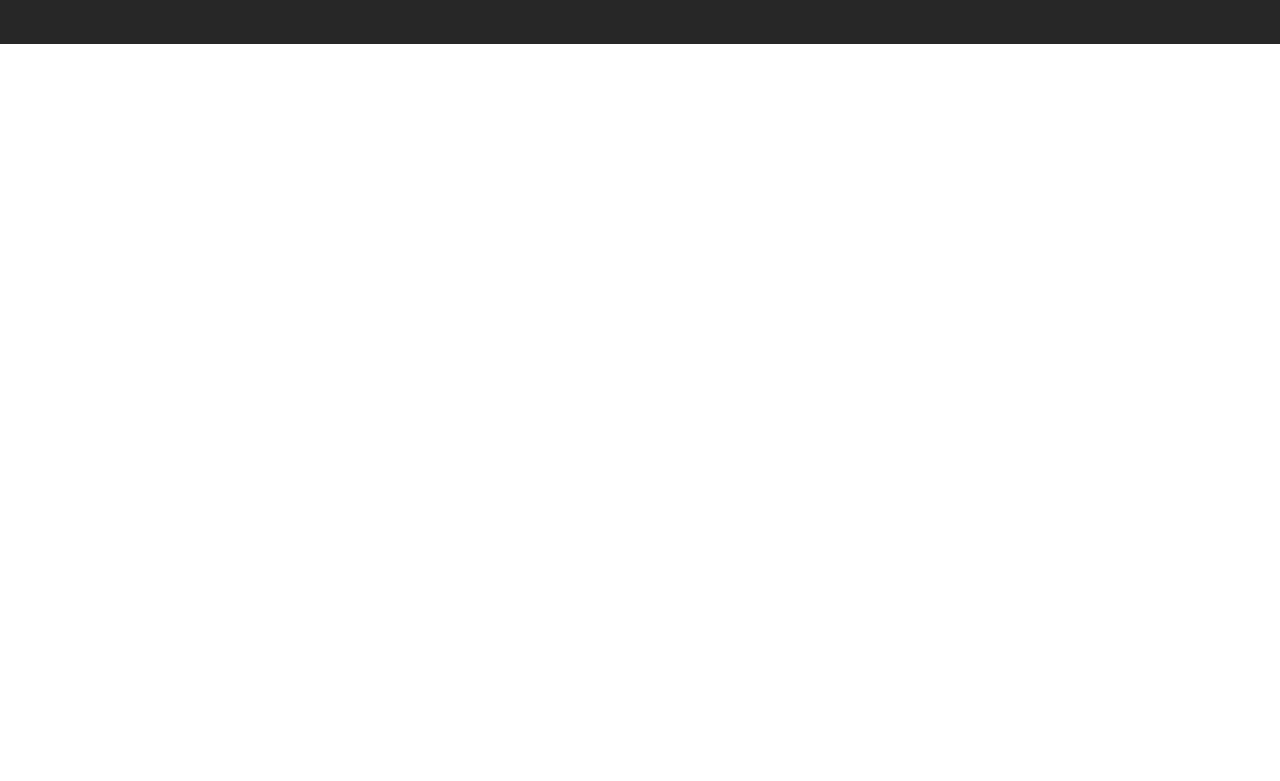
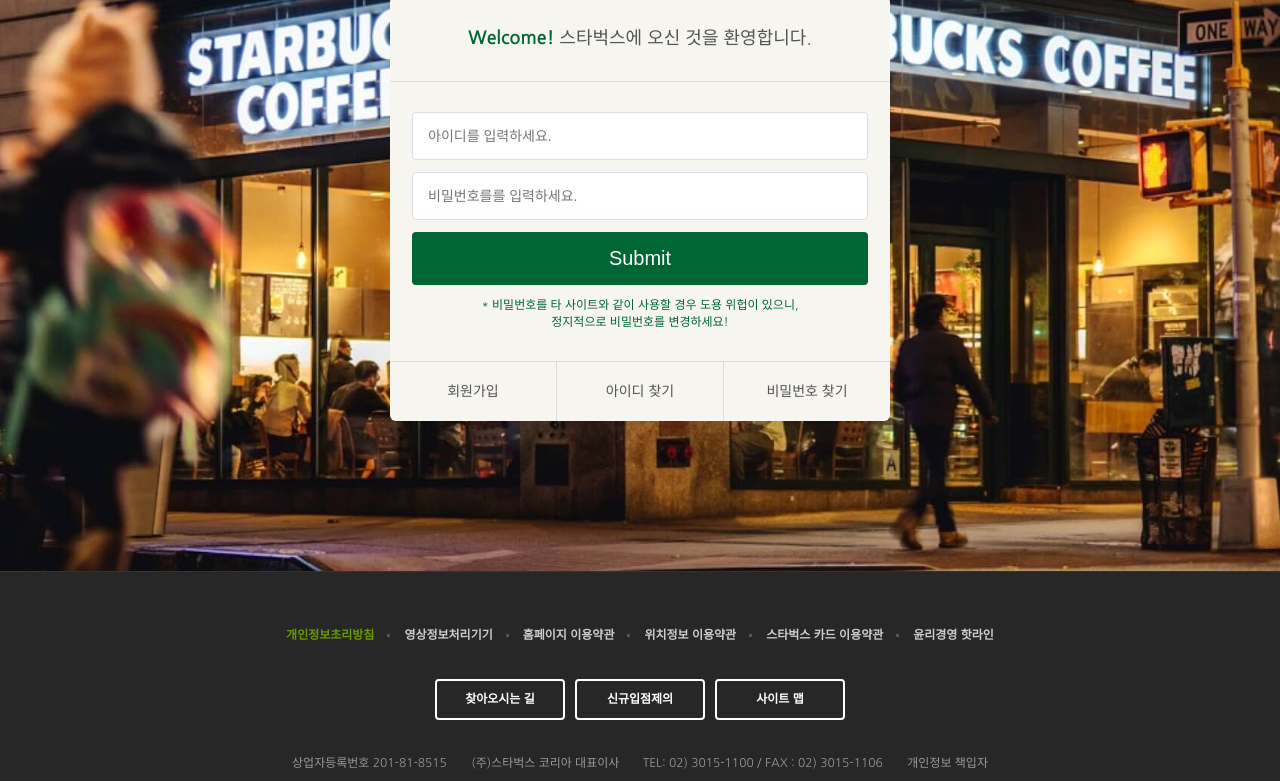
Before and after one commit to kimkuns/starbucks-v, a plain HTML site: page signin/index.html in a window 1280 px wide. Shown: the part 290-1071 px from the top of the page. Before the commit the page ends 800 px from the top, so only its background shows below. Drawn offline with nearby package versions, Linux system fonts and the light colour scheme.

Commit message:
로그인 완성

```diff
--- /dev/null
+++ b/css/signin.css
@@ -0,0 +1,78 @@
+.signin {
+  margin-top: 120px;
+  padding: 100px 0 150px;
+  background-image: url("../images/signin_bg.jpg");
+  background-repeat: no-repeat;
+  background-position: center;
+  background-attachment: fixed;
+  background-size: cover;
+}
+.signin h1 {
+  color: #fff;
+  font-size: 30px;
+  font-weight: 700;
+  text-align: center;
+  margin-bottom: 24px;
+}
+.signin__card {
+  width: 500px;
+  margin: 0 auto;
+  border-radius: 6px;
+  background-color: #f6f5f0;
+  box-shadow: 2px 2px 20px rgba(0,0,0, 0,.3);
+  color: #555;
+}
+.signin__card h2 {
+  padding: 30px;
+  font-size: 18px;
+  text-align: center;
+  border-bottom: 1px solid #ddd;
+}
+.signin__card h2 strong {
+  font-weight: 700;
+  color: #006633;
+}
+.signin__card form {
+  padding: 30px 22px;
+}
+.signin__card form input {
+  width: 100%;
+  margin-bottom: 12px;
+  padding: 15px;
+  border: 1px solid #ddd;
+  border-radius: 4px;
+  outline: none;
+  box-sizing: border-box;
+  font-size: 14px;
+}
+.signin__card form [type="submit"] {
+  background-color: #006633;
+  border: none;
+  color: #fff;
+  font-size: 20px;
+  cursor: pointer;
+}
+.signin__card form p {
+  font-size: 12px;
+  color: #006633;
+  text-align: center;
+}
+.signin__card .actions {
+  display: flex;
+  border-top: 1px solid #ddd;
+}
+.signin__card .actions a {
+  flex-grow: 1;
+  flex-basis: 0;
+  text-align: center;
+  padding: 20px;
+  color: #555;
+  font-size: 14px;
+  border-right: 1px solid #ddd;
+}
+.signin__card .actions a:last-child {
+  border-right: none;
+}
+.signin__card .actions a:hover {
+  text-decoration: underline;
+}
--- a/signin/index.html
+++ b/signin/index.html
@@ -28,7 +28,7 @@
   <link rel="stylesheet" href="https://fonts.googleapis.com/icon?family=Material+Icons">
 
   <link rel="stylesheet" href="../css/common.css" />
-
+  <link rel="stylesheet" href="../css/signin.css" />
   <script defer src="../js/common.js"></script>
   </head>
   <body>
@@ -364,7 +364,26 @@
   </header>
 
   <section class="signin">
-
+    <h1>로그인</h1>
+    <div class="signin__card">
+      <h2>
+      <strong>Welcome!</strong> 스타벅스에 오신 것을 환영합니다.
+      </h2>
+      <form>
+        <input type="text" placeholder="아이디를 입력하세요." />
+        <input type="password" placeholder="비밀번호를를 입력하세요." />
+        <input type="submit" placeholder="로그인" />
+        <p>
+          * 비밀번호를 타 사이트와 같이 사용할 경우 도용 위헙이 있으니, <br />
+          정지적으로 비밀번호를 변경하세요!
+        </p>
+      </form>
+      <div class="actions">
+        <a href="javascript:void(0)">회원가입</a>
+        <a href="javascript:void(0)">아이디 찾기</a>
+        <a href="javascript:void(0)">비밀번호 찾기</a>
+      </div>
+    </div>
   </section>
 
 <!--FOOTER-->
```
Also changed, not shown: index.html (line endings or trailing spaces).
